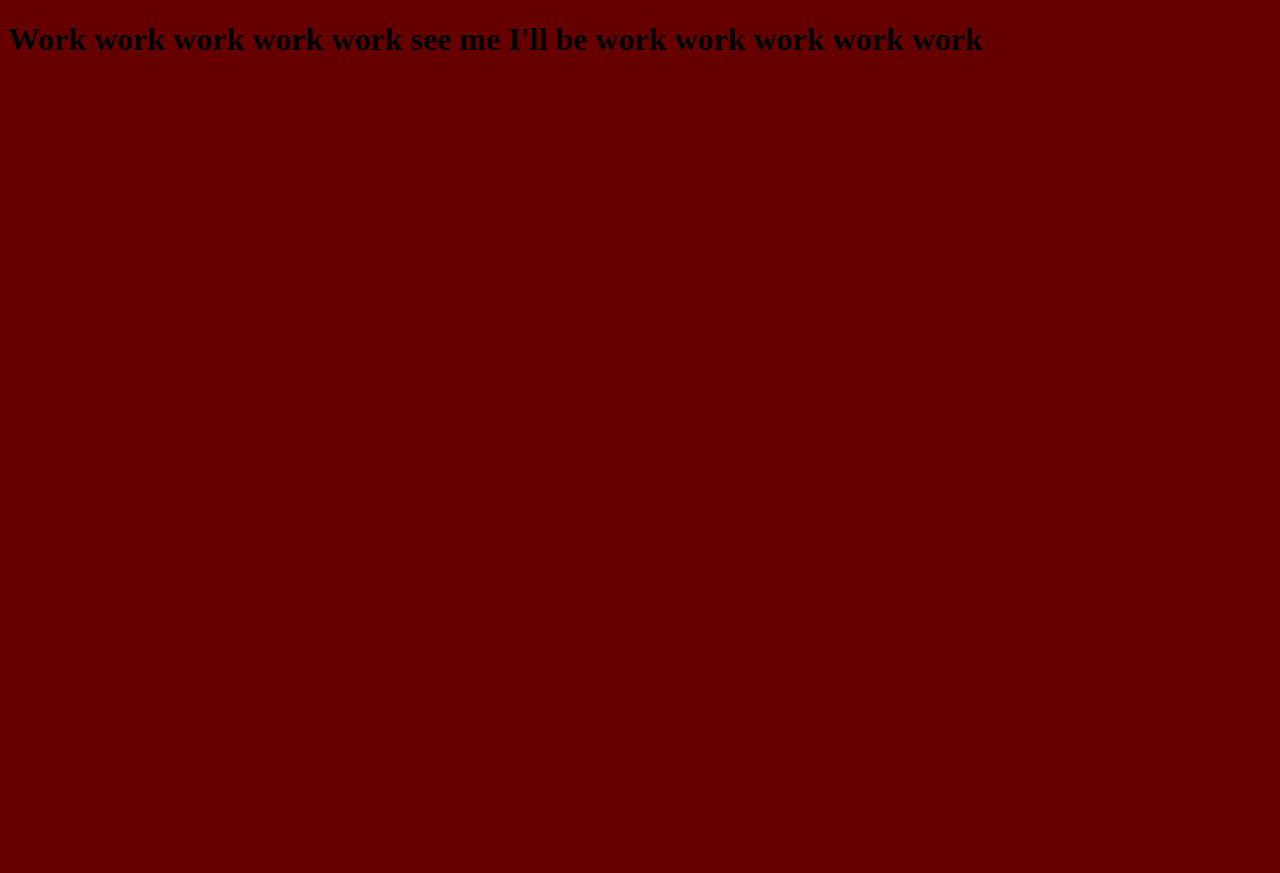
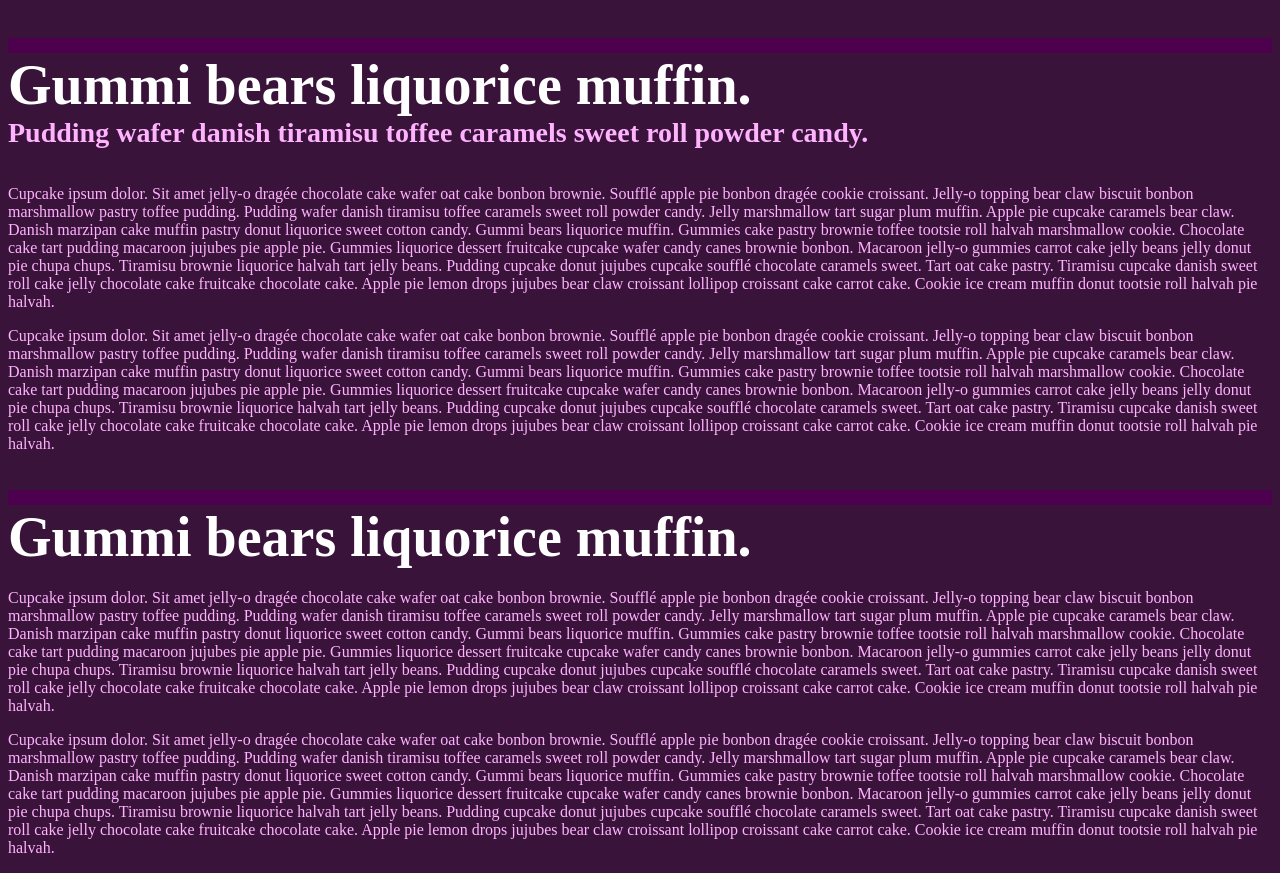
Before and after one commit to pokeydo/2016-03-09-In-Class-Assignment, a plain HTML site: page index.html in a window 1280 px wide. Before the commit the page ends 800 px from the top, so only its background shows below. Drawn offline with Linux system fonts and the light colour scheme.

Commit message:
Who knows? I'm not going to say that I'm not paying attention, I just barely have a grasp on what all of this means.

```diff
--- a/index.html
+++ b/index.html
@@ -6,7 +6,36 @@
 </head>
 
 <body>
-    <h1>Work work work work work see me I'll be work work work work work</h1>
+    <h1>Gummi bears liquorice muffin.</h1>
+
+    <h2>Pudding wafer danish tiramisu toffee caramels sweet roll powder candy.</h2>
+
+<p>Cupcake ipsum dolor. Sit amet jelly-o dragée chocolate cake wafer oat cake bonbon brownie. Soufflé apple pie bonbon dragée cookie croissant. Jelly-o topping bear claw biscuit bonbon marshmallow pastry toffee pudding.
+Pudding wafer danish tiramisu toffee caramels sweet roll powder candy. Jelly marshmallow tart sugar plum muffin. Apple pie cupcake caramels bear claw.
+Danish marzipan cake muffin pastry donut liquorice sweet cotton candy. Gummi bears liquorice muffin. Gummies cake pastry brownie toffee tootsie roll halvah marshmallow cookie. Chocolate cake tart pudding macaroon jujubes pie apple pie.
+Gummies liquorice dessert fruitcake cupcake wafer candy canes brownie bonbon. Macaroon jelly-o gummies carrot cake jelly beans jelly donut pie chupa chups. Tiramisu brownie liquorice halvah tart jelly beans. Pudding cupcake donut jujubes cupcake soufflé chocolate caramels sweet.
+Tart oat cake pastry. Tiramisu cupcake danish sweet roll cake jelly chocolate cake fruitcake chocolate cake. Apple pie lemon drops jujubes bear claw croissant lollipop croissant cake carrot cake. Cookie ice cream muffin donut tootsie roll halvah pie halvah.</p>
+
+<p>Cupcake ipsum dolor. Sit amet jelly-o dragée chocolate cake wafer oat cake bonbon brownie. Soufflé apple pie bonbon dragée cookie croissant. Jelly-o topping bear claw biscuit bonbon marshmallow pastry toffee pudding.
+Pudding wafer danish tiramisu toffee caramels sweet roll powder candy. Jelly marshmallow tart sugar plum muffin. Apple pie cupcake caramels bear claw.
+Danish marzipan cake muffin pastry donut liquorice sweet cotton candy. Gummi bears liquorice muffin. Gummies cake pastry brownie toffee tootsie roll halvah marshmallow cookie. Chocolate cake tart pudding macaroon jujubes pie apple pie.
+Gummies liquorice dessert fruitcake cupcake wafer candy canes brownie bonbon. Macaroon jelly-o gummies carrot cake jelly beans jelly donut pie chupa chups. Tiramisu brownie liquorice halvah tart jelly beans. Pudding cupcake donut jujubes cupcake soufflé chocolate caramels sweet.
+Tart oat cake pastry. Tiramisu cupcake danish sweet roll cake jelly chocolate cake fruitcake chocolate cake. Apple pie lemon drops jujubes bear claw croissant lollipop croissant cake carrot cake. Cookie ice cream muffin donut tootsie roll halvah pie halvah.</p>
+
+<h1>Gummi bears liquorice muffin.</h1>
+
+<p>Cupcake ipsum dolor. Sit amet jelly-o dragée chocolate cake wafer oat cake bonbon brownie. Soufflé apple pie bonbon dragée cookie croissant. Jelly-o topping bear claw biscuit bonbon marshmallow pastry toffee pudding.
+Pudding wafer danish tiramisu toffee caramels sweet roll powder candy. Jelly marshmallow tart sugar plum muffin. Apple pie cupcake caramels bear claw.
+Danish marzipan cake muffin pastry donut liquorice sweet cotton candy. Gummi bears liquorice muffin. Gummies cake pastry brownie toffee tootsie roll halvah marshmallow cookie. Chocolate cake tart pudding macaroon jujubes pie apple pie.
+Gummies liquorice dessert fruitcake cupcake wafer candy canes brownie bonbon. Macaroon jelly-o gummies carrot cake jelly beans jelly donut pie chupa chups. Tiramisu brownie liquorice halvah tart jelly beans. Pudding cupcake donut jujubes cupcake soufflé chocolate caramels sweet.
+Tart oat cake pastry. Tiramisu cupcake danish sweet roll cake jelly chocolate cake fruitcake chocolate cake. Apple pie lemon drops jujubes bear claw croissant lollipop croissant cake carrot cake. Cookie ice cream muffin donut tootsie roll halvah pie halvah. </p>
+
+<p>Cupcake ipsum dolor. Sit amet jelly-o dragée chocolate cake wafer oat cake bonbon brownie. Soufflé apple pie bonbon dragée cookie croissant. Jelly-o topping bear claw biscuit bonbon marshmallow pastry toffee pudding.
+Pudding wafer danish tiramisu toffee caramels sweet roll powder candy. Jelly marshmallow tart sugar plum muffin. Apple pie cupcake caramels bear claw.
+Danish marzipan cake muffin pastry donut liquorice sweet cotton candy. Gummi bears liquorice muffin. Gummies cake pastry brownie toffee tootsie roll halvah marshmallow cookie. Chocolate cake tart pudding macaroon jujubes pie apple pie.
+Gummies liquorice dessert fruitcake cupcake wafer candy canes brownie bonbon. Macaroon jelly-o gummies carrot cake jelly beans jelly donut pie chupa chups. Tiramisu brownie liquorice halvah tart jelly beans. Pudding cupcake donut jujubes cupcake soufflé chocolate caramels sweet.
+Tart oat cake pastry. Tiramisu cupcake danish sweet roll cake jelly chocolate cake fruitcake chocolate cake. Apple pie lemon drops jujubes bear claw croissant lollipop croissant cake carrot cake. Cookie ice cream muffin donut tootsie roll halvah pie halvah.</p>
+
 </body>
 
 
--- a/main.less
+++ b/main.less
@@ -1,5 +1,37 @@
 // out: css/main.css, sourcemap: true
 
+// COLOR VARIABLES
+@brick: darken(purple, 10%);
+@brick-mute: desaturate(@brick, 50%);
+@brick-light: lighten(@brick, 70%);
+
+// TYPE VARIABLES
+
+@regular: 16px;
+@large: @regular * 1.75;
+@x-large: @large * 2;
+
 body {
-  background-color: darken(red, 30%)
+  background-color: @brick-mute;
+  color: @brick-light;
+  font-size: @regular
 }
+
+h1 {
+  margin-bottom: 20px;
+  border-top: 15px solid @brick;
+  color: white;
+  font-size: @x-large;
+
+  + h2 {
+    margin-top: -20px;
+  }
+}
+
+h2 {
+  font-size: @large;
+}
+
+h2 + p {
+  margin-top: 36px;
+}
```
Also changed, not shown: css/main.css, 1 other file.
